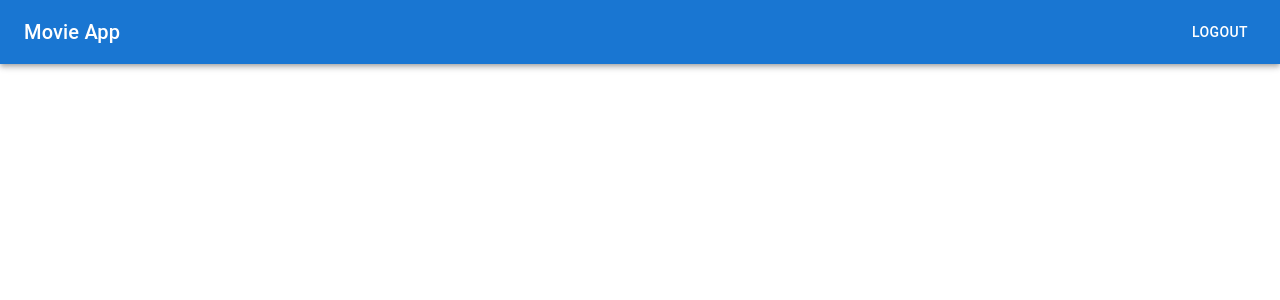
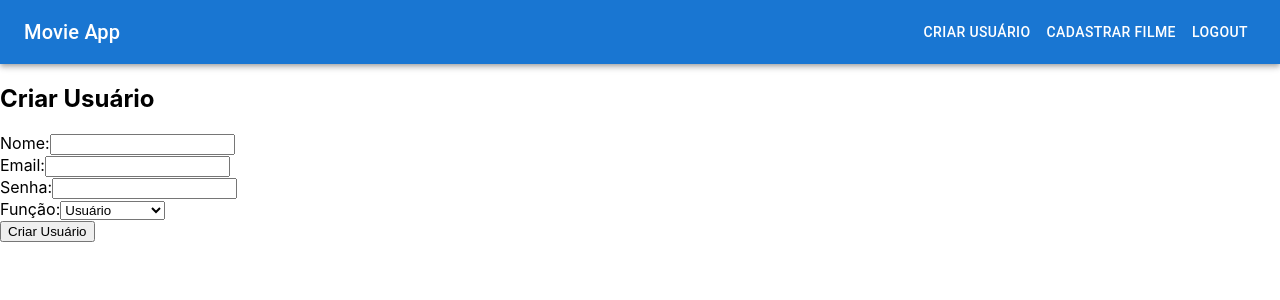
Before and after one commit to Viny2999/storm-challenge, a React (Create React App) app in the folder imdb-app/: page /create-user in a window 1280 px wide. Before the commit this address had no page. Shown: the top 300 px of the page. Built offline with nearby package versions, Linux system fonts and the light colour scheme; sample sign-in values are in the browser's storage.

Commit message:
feat: add new pages

```diff
--- a/imdb-app/src/App.tsx
+++ b/imdb-app/src/App.tsx
@@ -4,26 +4,40 @@ import LoginPage from './pages/LoginPage';
 import MovieListPage from './pages/MovieListPage';
 import ProtectedRoute from './components/ProtectedRoute';
 import CustomAppBar from './components/AppBar';
+import AdminRoute from './components/AdminRoute';
+import AddMoviePage from './pages/AddMoviePage';
+import CreateUserPage from './pages/CreateUserPage';
 
 const App: React.FC = () => {
   const [token, setToken] = useState<string | null>(null);
+  const [role, setRole] = useState<string | null>(null);
 
   useEffect(() => {
     const savedToken = localStorage.getItem('authToken');
+    const savedRole = localStorage.getItem('userRole');
     if (savedToken) {
       setToken(savedToken);
     }
+    if (savedRole) {
+      setRole(savedRole);
+    }
   }, []);
+
+  const handleLoginSuccess = (token: string, role: string) => {
+    setToken(token);
+    setRole(role);
+  };
 
   const handleLogout = () => {
     setToken(null);
+    setRole(null);
   };
 
   return (
     <Router>
-      <CustomAppBar isLoggedIn={!!token} onLogout={handleLogout} />
+      <CustomAppBar isLoggedIn={!!token} role={role} onLogout={handleLogout} />
       <Routes>
-        <Route path="/login" element={<LoginPage onLoginSuccess={setToken} />} />
+        <Route path="/login" element={<LoginPage onLoginSuccess={handleLoginSuccess} />} />
         <Route
           path="/movies"
           element={
@@ -32,6 +46,22 @@ const App: React.FC = () => {
             </ProtectedRoute>
           }
         />
+        <Route
+          path="/add-movie"
+          element={
+            <AdminRoute>
+              <AddMoviePage />
+            </AdminRoute>
+          }
+        />
+        <Route
+          path="/create-user"
+          element={
+            <AdminRoute>
+              <CreateUserPage />
+            </AdminRoute>
+          }
+        />
       </Routes>
     </Router>
   );
--- /dev/null
+++ b/imdb-app/src/components/AdminRoute.tsx
@@ -0,0 +1,18 @@
+import React from 'react';
+import { Navigate } from 'react-router-dom';
+
+interface AdminRouteProps {
+  children: React.ReactNode;
+}
+
+const AdminRoute: React.FC<AdminRouteProps> = ({ children }) => {
+  const role = localStorage.getItem('userRole');
+
+  if (role !== 'admin') {
+    return <Navigate to="/login" replace />;
+  }
+
+  return <>{children}</>;
+};
+
+export default AdminRoute;
--- a/imdb-app/src/components/AppBar.tsx
+++ b/imdb-app/src/components/AppBar.tsx
@@ -1,4 +1,4 @@
-import React from 'react';
+import React, { useEffect, useState } from 'react';
 import AppBar from '@mui/material/AppBar';
 import Toolbar from '@mui/material/Toolbar';
 import Typography from '@mui/material/Typography';
@@ -7,10 +7,11 @@ import { useNavigate } from 'react-router-dom';
 
 interface CustomAppBarProps {
   isLoggedIn: boolean;
+  role: string | null;
   onLogout: () => void;
 }
 
-const CustomAppBar: React.FC<CustomAppBarProps> = ({ isLoggedIn, onLogout }) => {
+const CustomAppBar: React.FC<CustomAppBarProps> = ({ isLoggedIn, role, onLogout }) => {
   const navigate = useNavigate();
 
   const handleLogin = () => {
@@ -19,6 +20,7 @@ const CustomAppBar: React.FC<CustomAppBarProps> = ({ isLoggedIn, onLogout }) =>
 
   const handleLogout = () => {
     localStorage.removeItem('authToken');
+    localStorage.removeItem('userRole');
     onLogout();
     navigate('/login');
   };
@@ -30,9 +32,21 @@ const CustomAppBar: React.FC<CustomAppBarProps> = ({ isLoggedIn, onLogout }) =>
           Movie App
         </Typography>
         {isLoggedIn ? (
-          <Button color="inherit" onClick={handleLogout}>
-            Logout
-          </Button>
+          <>
+            {role === 'admin' && (
+              <>
+                <Button color="inherit" onClick={() => navigate('/create-user')}>
+                  Criar Usuário
+                </Button>
+                <Button color="inherit" onClick={() => navigate('/add-movie')}>
+                  Cadastrar Filme
+                </Button>
+              </>
+            )}
+            <Button color="inherit" onClick={handleLogout}>
+              Logout
+            </Button>
+          </>
         ) : (
           <Button color="inherit" onClick={handleLogin}>
             Login
--- /dev/null
+++ b/imdb-app/src/pages/AddMoviePage.tsx
@@ -0,0 +1,74 @@
+import React, { useState } from 'react';
+import axios from 'axios';
+import { API_URL } from '../config/enviroment';
+
+const AddMoviePage: React.FC = () => {
+  const [formData, setFormData] = useState({
+    name: '',
+    description: '',
+    director: '',
+    genre: 'Action',
+  });
+  const [message, setMessage] = useState('');
+
+  const handleChange = (e: React.ChangeEvent<HTMLInputElement>) => {
+    const { name, value } = e.target;
+    setFormData({
+      ...formData,
+      [name]: value,
+    });
+  };
+
+  const handleSubmit = async (e: React.FormEvent) => {
+    e.preventDefault();
+    try {
+      const token = localStorage.getItem('authToken');
+      if (!token) {
+        throw new Error('Usuário não autenticado');
+      }
+
+      await axios.post(
+        `${API_URL}/v1/movie`,
+        { ...formData },
+        {
+          headers: {
+            Authorization: `Bearer ${token}`,
+          },
+        }
+      );
+
+      setMessage('Filme cadastrado com sucesso!');
+    } catch (error) {
+      setMessage('Erro ao cadastrar o filme. Verifique os dados e tente novamente.');
+      console.error(error);
+    }
+  };
+
+  return (
+    <div>
+      <h2>Cadastrar Filme</h2>
+      <form onSubmit={handleSubmit}>
+        <div>
+          <label>Nome:</label>
+          <input type="text" name="name" value={formData.name} onChange={handleChange} required />
+        </div>
+        <div>
+          <label>Descrição:</label>
+          <input type="text" name="description" value={formData.description} onChange={handleChange} required />
+        </div>
+        <div>
+          <label>Diretor:</label>
+          <input type="text" name="director" value={formData.director} onChange={handleChange} required />
+        </div>
+        <div>
+          <label>Gênero:</label>
+          <input type="text" name="genre" value={formData.genre} onChange={handleChange} required />
+        </div>
+        <button type="submit">Cadastrar</button>
+      </form>
+      {message && <p>{message}</p>}
+    </div>
+  );
+};
+
+export default AddMoviePage;
--- /dev/null
+++ b/imdb-app/src/pages/CreateUserPage.tsx
@@ -0,0 +1,77 @@
+import React, { useState } from 'react';
+import axios from 'axios';
+import { API_URL } from '../config/enviroment';
+
+const CreateUserPage: React.FC = () => {
+  const [formData, setFormData] = useState({
+    name: '',
+    email: '',
+    password: '',
+    role: 'user', // Valor inicial
+  });
+  const [message, setMessage] = useState('');
+
+  const handleChange = (e: React.ChangeEvent<HTMLInputElement | HTMLSelectElement>) => {
+    const { name, value } = e.target;
+    setFormData({
+      ...formData,
+      [name]: value,
+    });
+  };
+
+  const handleSubmit = async (e: React.FormEvent) => {
+    e.preventDefault();
+    try {
+      const token = localStorage.getItem('authToken');
+      if (!token) {
+        throw new Error('Usuário não autenticado');
+      }
+
+      await axios.post(
+        `${API_URL}/v1/user`,
+        { ...formData },
+        {
+          headers: {
+            Authorization: `Bearer ${token}`,
+          },
+        }
+      );
+
+      setMessage('Usuário criado com sucesso!');
+    } catch (error) {
+      setMessage('Erro ao criar o usuário. Verifique os dados e tente novamente.');
+      console.error(error);
+    }
+  };
+
+  return (
+    <div>
+      <h2>Criar Usuário</h2>
+      <form onSubmit={handleSubmit}>
+        <div>
+          <label>Nome:</label>
+          <input type="text" name="name" value={formData.name} onChange={handleChange} required />
+        </div>
+        <div>
+          <label>Email:</label>
+          <input type="email" name="email" value={formData.email} onChange={handleChange} required />
+        </div>
+        <div>
+          <label>Senha:</label>
+          <input type="password" name="password" value={formData.password} onChange={handleChange} required />
+        </div>
+        <div>
+          <label>Função:</label>
+          <select name="role" value={formData.role} onChange={handleChange} required>
+            <option value="user">Usuário</option>
+            <option value="admin">Administrador</option>
+          </select>
+        </div>
+        <button type="submit">Criar Usuário</button>
+      </form>
+      {message && <p>{message}</p>}
+    </div>
+  );
+};
+
+export default CreateUserPage;
--- a/imdb-app/src/pages/LoginPage.tsx
+++ b/imdb-app/src/pages/LoginPage.tsx
@@ -4,11 +4,11 @@ import { API_URL } from '../config/enviroment';
 import { useNavigate } from 'react-router-dom';
 
 interface LoginPageProps {
-  onLoginSuccess: (token: string) => void;
+  onLoginSuccess: (token: string, role: string) => void;
 }
 
 const LoginPage: React.FC<LoginPageProps> = ({ onLoginSuccess }) => {
-  const [username, setUsername] = useState<string>('');
+  const [email, setEmail] = useState<string>('');
   const [password, setPassword] = useState<string>('');
   const [error, setError] = useState<string>('');
   const navigate = useNavigate(); // Hook para navegação
@@ -17,13 +17,13 @@ const LoginPage: React.FC<LoginPageProps> = ({ onLoginSuccess }) => {
     e.preventDefault();
     try {
       const response = await axios.post(`${API_URL}/v1/login`, {
-        username,
+        email,
         password,
       });
       const { token, role } = response.data;
       localStorage.setItem('authToken', token); // Salva o token no localStorage
       localStorage.setItem('userRole', role); // Salva a role
-      onLoginSuccess(token);
+      onLoginSuccess(token, role);
       setError('');
       navigate('/movies'); // Redireciona para a página de filmes
     } catch (err) {
@@ -36,8 +36,8 @@ const LoginPage: React.FC<LoginPageProps> = ({ onLoginSuccess }) => {
       <h2>Login</h2>
       <form onSubmit={handleLogin}>
         <div>
-          <label>Username:</label>
-          <input type="text" value={username} onChange={(e) => setUsername(e.target.value)} />
+          <label>Email:</label>
+          <input type="text" value={email} onChange={(e) => setEmail(e.target.value)} />
         </div>
         <div>
           <label>Password:</label>
```
